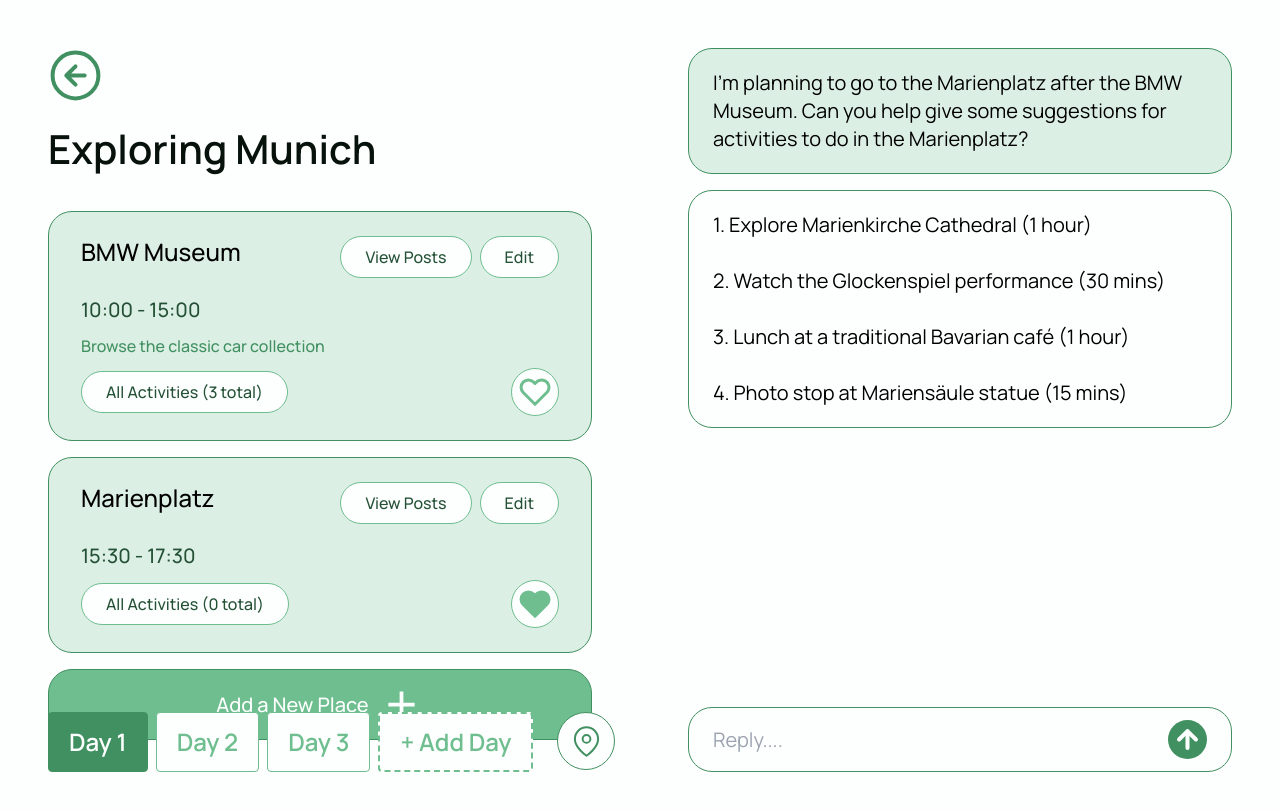
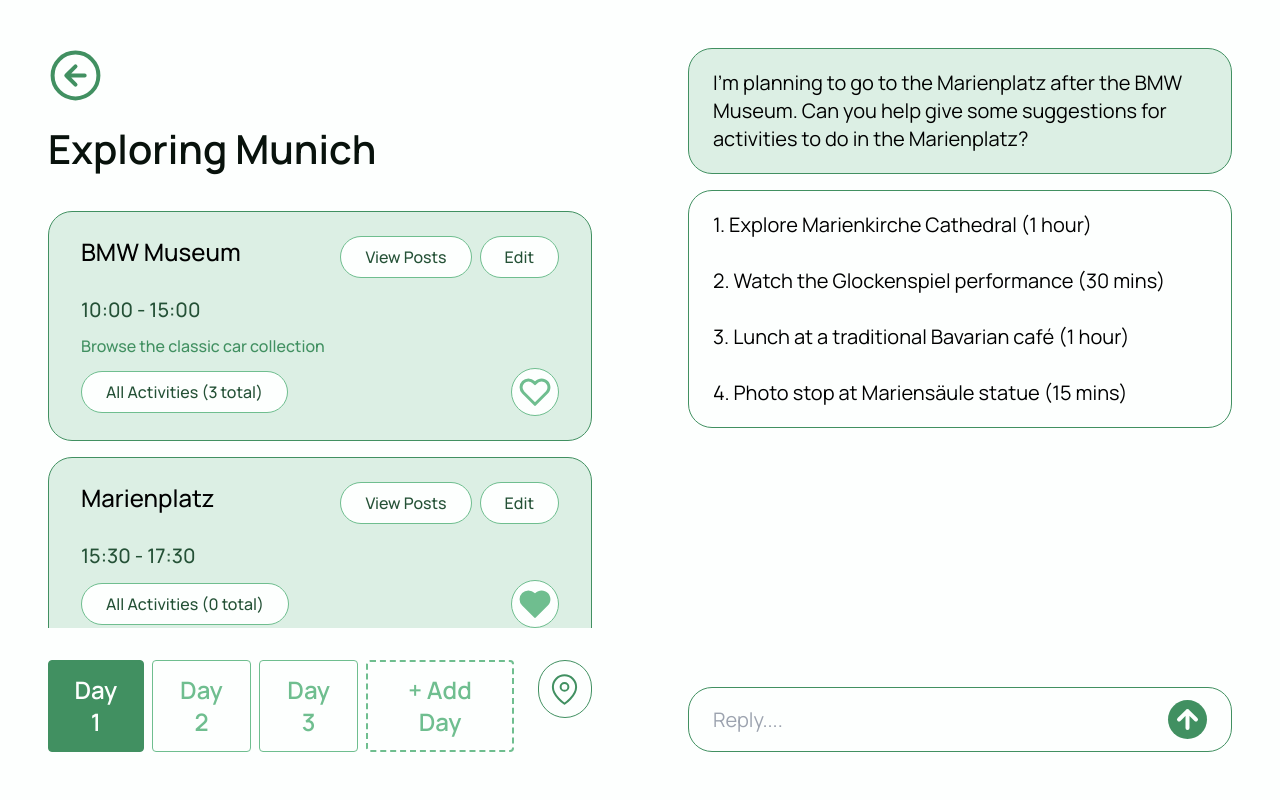
Before and after one commit to bevannutakor/CMPT363-TravelApp-High-Fidelity-Prototype, a React (Vite) app: page / in a window 1280 px wide. Shown: the top 810 px of the page. Built offline with nearby package versions, Linux system fonts and the light colour scheme.

Commit message:
scrolling

```diff
--- /dev/null
+++ b/src/components/ui/confirmoverlay.jsx
@@ -0,0 +1,24 @@
+export default function ConfirmationDialog() {
+  return (
+    <div className="flex pt-8 pr-6 pb-5 pl-6 justify-center items-center gap-2.5 rounded-3xl border border-[#419061] bg-[#FDFFFE] shadow-[04px4px0rgba(0,0,0,0.25)] min-w-screen min-h-screen absolute left-[380px] top-[317px]">
+      <div className="flex flex-col items-start gap-8 shrink-0 w-[421px] h-[132px]">
+        <p className="text-[#000] font-manrope text-xl w-full">
+          Are you sure? This activity &quot;&#91;Activity Name&#93;&quot; will
+          be permanently removed.
+        </p>
+        <div className="inline-grid w-[421px] relative">
+          <button className="cursor-pointer text-nowrap flex pt-[15px] pr-[33px] pb-3.5 pl-[33px] justify-center items-center gap-2.5 rounded-3xl border border-[#6FBE8F] bg-[#FDFFFE] w-[131px] h-[46px] absolute left-0 top-0">
+            <p className="text-[#245136] font-manrope text-xl font-medium w-fit">
+              Keep
+            </p>
+          </button>
+          <button className="cursor-pointer text-nowrap flex pt-[15px] pr-[33px] pb-3.5 pl-[33px] justify-center items-center gap-2.5 rounded-3xl border border-[#6FBE8F] bg-[#419061] w-full h-[46px] absolute left-[276px] top-0">
+            <p className="text-[#FDFFFE] font-manrope text-xl font-medium w-fit">
+              Remove
+            </p>
+          </button>
+        </div>
+      </div>
+    </div>
+  );
+}
--- a/src/screens/ItineraryBuilder/ItineraryBuilder.jsx
+++ b/src/screens/ItineraryBuilder/ItineraryBuilder.jsx
@@ -1,11 +1,11 @@
-import {useState} from 'react';
+import {useState, useRef, useEffect} from 'react';
 import AddEditActivityOverlay from '../../components/ui/activityoverlay';
 import AddEditPlaceOverlay from '../../components/ui/placeoverlay';
 import DayTab from '../../components/ui/DayTab';
 import ChatBubble from '../../components/ui/ChatBubble'
 
 
-//todo: make both sides scrollable, add confirmation screens, and test AI output, polish
+//todo: add confirmation screens, and test AI output, polish
 export default function ItineraryBuilder() {
   const [itinerary, setItinerary] = useState({
     tripName: "Exploring Munich",
@@ -52,10 +52,16 @@
   const [selectedPlace, setSelectedPlace] = useState(null);
   const [chatInput, setChatInput] = useState('');
   const [isLoading, setIsLoading] = useState(false);
+  const chatEndRef = useRef(null);
 
   const currentDayObj = itinerary.days.find(d => d.id === currentDay);
   const currentPlaces = currentDayObj?.places ?? [];
   //const selectedPlace = currentPlaces.find(p => p.id === selectedPlaceId);
+
+  useEffect(() => {
+    chatEndRef.current?.scrollIntoView({ behavior: "smooth" });
+  }, [itinerary.chatHistory, isLoading]);
+
 
   const handleChatSubmit = async () => {
     const message = chatInput.trim();
@@ -227,9 +233,9 @@
 
   return (
     <>
-      <div className="bg-[#FDFFFE] min-h-screen flex">
+      <div className="bg-[#FDFFFE] h-screen flex overflow-hidden">
         {/* LEFT SIDE - 50% */}
-        <div className="w-1/2 p-12 relative">
+        <div className="w-1/2 p-12 flex flex-col h-full">
           {/* Back button */}
           <svg
             width="55"
@@ -254,7 +260,8 @@
           </h1>
 
           {/* Activity Cards */}
-          <div className="flex flex-col gap-4 mb-8">
+          <div className="flex-1 overflow-y-auto mb-4">
+          <div className="flex flex-col gap-4">
             {currentPlaces.map(place => (
               <div key={place.id} className="flex py-6 px-8 flex-col gap-2.5 rounded-3xl border border-[#419061] bg-[#DCEFE4]">
                 <div className="flex justify-between items-start mb-2">
@@ -317,6 +324,7 @@
                   </div>
                 </div>
               </div>
+
             ))}
 
             {/* Add New Place Button */}
@@ -341,9 +349,10 @@
               </svg>
             </button>
           </div>
+          </div>
 
           {/* Day Tabs - positioned at bottom */}
-          <div className="absolute bottom-12 left-12 flex gap-2">
+          <div className="bg-[#FDFFFE] pt-4 flex gap-2">
             {itinerary.days.map(day => (
                 <DayTab
                   key={day.id}
@@ -389,8 +398,8 @@
         </div>
 
         {/* RIGHT SIDE - 50% - Chat */}
-        <div className="w-1/2 p-12 flex flex-col justify-between">
-          <div className="flex flex-col gap-4 overflow-y-auto flex-1 mb-4">
+        <div className="w-1/2 p-12 flex flex-col h-full overflow-hidden">
+          <div className="flex-1 overflow-y-auto mb-4 flex flex-col gap-4">
             {itinerary.chatHistory.map((msg, idx) => (
                 <ChatBubble
                   key={idx}
@@ -403,6 +412,7 @@
                 <p className="text-[#4A5551] font-manrope text-xl italic">Thinking...</p>
               </div>
             )}
+            <div ref={chatEndRef} />
           </div>
 
           {/* Input box at bottom */}
```
